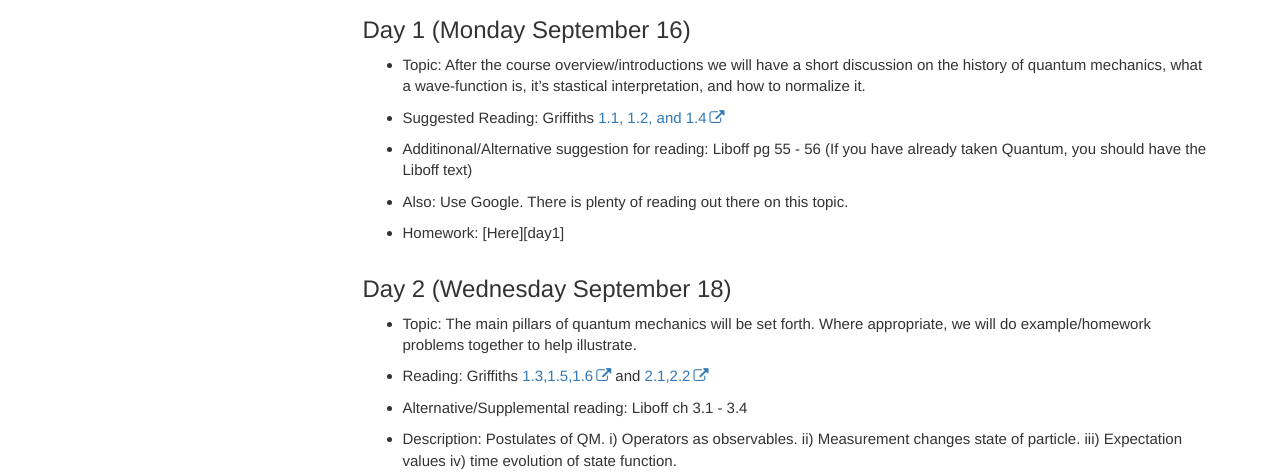
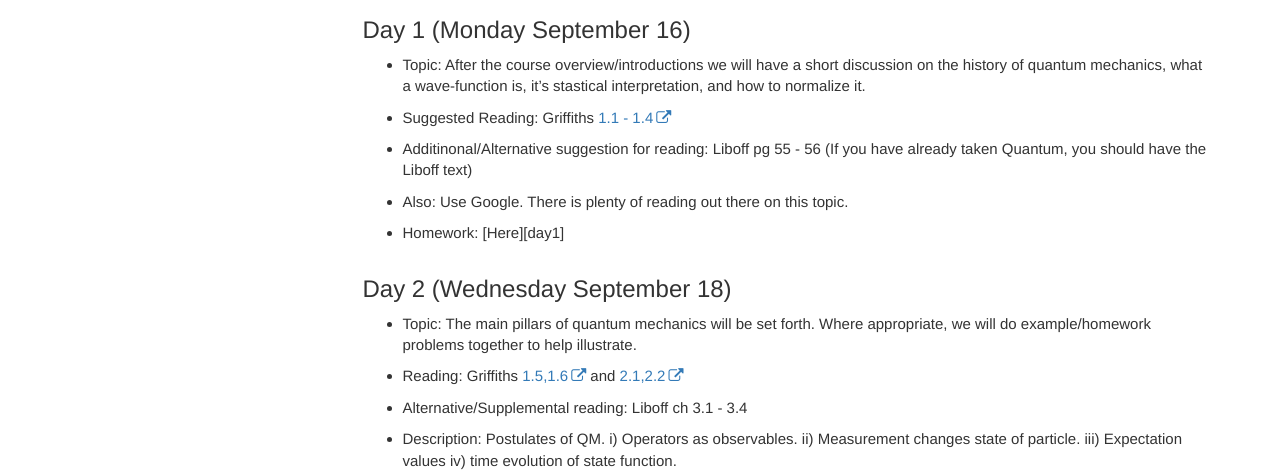
Before and after one commit to lancejnelson/PH323, a Jekyll site: the page built from course_docs/schedule.md, in a window 1280 px wide. Shown: the part 539-1011 px from the top of the page. Built offline with Jekyll 4.4.1, drawn with Linux system fonts in a browser that asks for light colours; comment, search, counter and statistics services are not loaded.

Commit message:
Updating schedule

```diff
--- a/course_docs/schedule.md
+++ b/course_docs/schedule.md
@@ -16,7 +16,7 @@
 ## Day 1 (Monday September 16)
    - Topic:  After the course overview/introductions we will have a short discussion on the history of quantum mechanics, what a wave-function is, it's stastical interpretation, and how to normalize it.
 
-   - Suggested Reading: Griffiths [1.1, 1.2, and 1.4][griffiths_chp_1]
+   - Suggested Reading: Griffiths [1.1 - 1.4][griffiths_chp_1]
    - Additinonal/Alternative suggestion for reading: Liboff pg 55 - 56 (If you have already taken Quantum, you should have the Liboff text)
    - Also:  Use Google.  There is plenty of reading out there on this topic.
 
@@ -25,7 +25,7 @@
 ## Day 2 (Wednesday September 18)
 
    - Topic:  The main pillars of quantum mechanics will be set forth.  Where appropriate, we will do example/homework problems together to help illustrate.
-   - Reading: Griffiths [1.3,1.5,1.6][griffiths_chp_1] and [2.1,2.2][griffiths_chp_2]
+   - Reading: Griffiths [1.5,1.6][griffiths_chp_1] and [2.1,2.2][griffiths_chp_2]
    - Alternative/Supplemental reading: Liboff ch 3.1 - 3.4
 
    - Description: Postulates of QM.  i) Operators as observables.  ii) Measurement changes state of particle.  iii) Expectation values iv) time evolution of state function.
```
